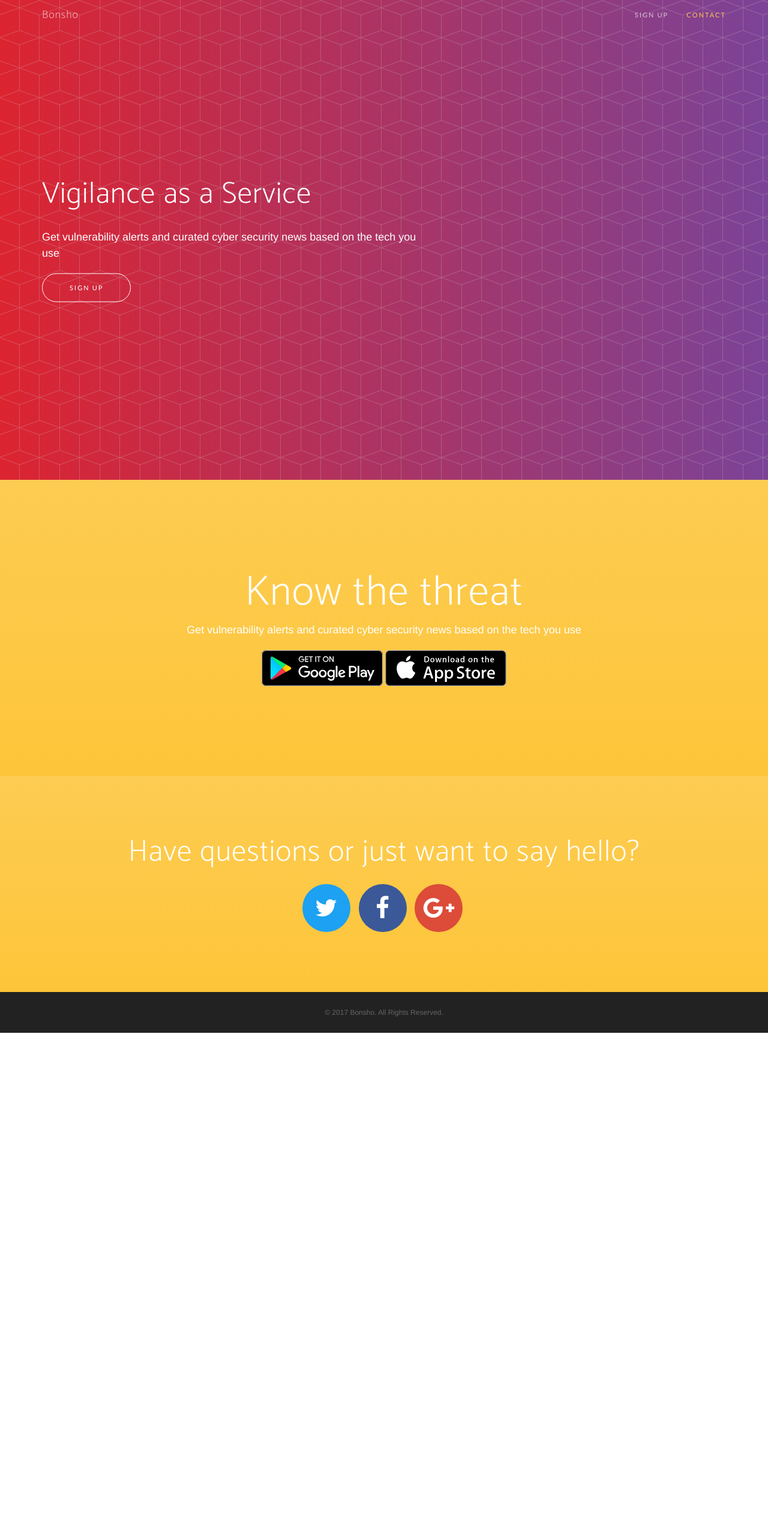
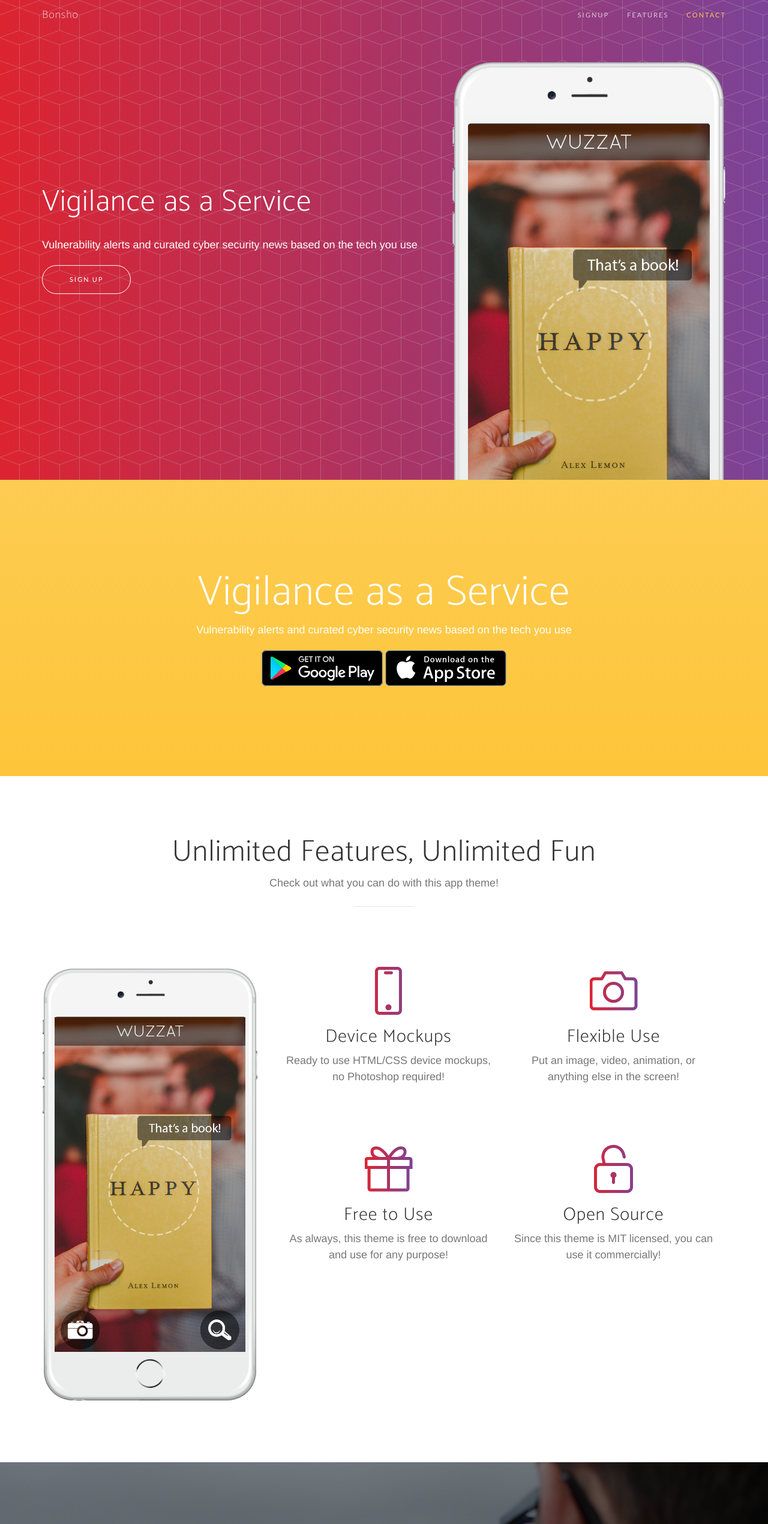
Before and after one commit to EzechukwuJI/lerikos.github.io, a website: page index.html in a window 1280 px wide. Shown: the top 2541 px of the page at 60% size. Before the commit the page ends 1722 px from the top, so only its background shows below. Drawn offline with nearby package versions, Linux system fonts and the light colour scheme; a web font is replaced by a local one.

Commit message:
Adding back sections
New process - need to tab out deletions

```diff
--- a/index.html
+++ b/index.html
@@ -52,7 +52,10 @@
             <div class="collapse navbar-collapse" id="bs-example-navbar-collapse-1">
                 <ul class="nav navbar-nav navbar-right">
                     <li>
-                        <a class="page-scroll" href="#download">Sign up</a>
+                        <a class="page-scroll" href="#download">Signup</a>
+                    </li>
+                    <li>
+                        <a class="page-scroll" href="#features">Features</a>
                     </li>
                     <li>
                         <a class="page-scroll" href="#contact">Contact</a>
@@ -71,17 +74,19 @@
                     <div class="header-content">
                         <div class="header-content-inner">
                             <h1>Vigilance as a Service</h1>
-                            <p>Get vulnerability alerts and curated cyber security news based on the tech you use</p>
+                            <p>Vulnerability alerts and curated cyber security news based on the tech you use</p>
                             <a href="#download" class="btn btn-outline btn-xl page-scroll">Sign up</a>
                         </div>
                     </div>
                 </div>
-                <!--div class="col-sm-5">
+                <div class="col-sm-5">
                     <div class="device-container">
                         <div class="device-mockup iphone6_plus portrait white">
                             <div class="device">
                                 <div class="screen">
                                     <!-- Demo image for screen mockup, you can put an image here, some HTML, an animation, video, or anything else! -->
+                                    <img src="img/demo-screen-1.jpg" class="img-responsive" alt="">
+                                </div>
                                 <div class="button">
                                     <!-- You can hook the "home button" to some JavaScript events or just remove it -->
                                 </div>
@@ -93,12 +98,12 @@
         </div>
     </header>
 
-  <section id="download" class="download bg-primary text-center">
+    <section id="download" class="download bg-primary text-center">
         <div class="container">
             <div class="row">
                 <div class="col-md-8 col-md-offset-2">
-                    <h2 class="section-heading">Know the threat</h2>
-                    <p>Get vulnerability alerts and curated cyber security news based on the tech you use</p>
+                    <h2 class="section-heading">Vigilance as a Service</h2>
+                    <p>Vulnerability alerts and curated cyber security news based on the tech you use</p>
                     <div class="badges">
                         <a class="badge-link" href="#"><img src="img/google-play-badge.svg" alt=""></a>
                         <a class="badge-link" href="#"><img src="img/app-store-badge.svg" alt=""></a>
@@ -106,14 +111,14 @@
                 </div>
             </div>
         </div>
-    <!--/section>
+    </section>
 
-    <section id="About" class="About">
+    <section id="features" class="features">
         <div class="container">
             <div class="row">
                 <div class="col-lg-12 text-center">
                     <div class="section-heading">
-                        <h2>Unlimited About, Unlimited Fun</h2>
+                        <h2>Unlimited Features, Unlimited Fun</h2>
                         <p class="text-muted">Check out what you can do with this app theme!</p>
                         <hr>
                     </div>
@@ -126,7 +131,7 @@
                             <div class="device">
                                 <div class="screen">
                                     <!-- Demo image for screen mockup, you can put an image here, some HTML, an animation, video, or anything else! -->
-                                    <!--img src="img/demo-screen-1.jpg" class="img-responsive" alt=""> </div>
+                                    <img src="img/demo-screen-1.jpg" class="img-responsive" alt=""> </div>
                                 <div class="button">
                                     <!-- You can hook the "home button" to some JavaScript events or just remove it -->
                                 </div>
@@ -134,28 +139,59 @@
                         </div>
                     </div>
                 </div>
-
+                <div class="col-md-8">
+                    <div class="container-fluid">
+                        <div class="row">
+                            <div class="col-md-6">
+                                <div class="feature-item">
+                                    <i class="icon-screen-smartphone text-primary"></i>
+                                    <h3>Device Mockups</h3>
+                                    <p class="text-muted">Ready to use HTML/CSS device mockups, no Photoshop required!</p>
+                                </div>
+                            </div>
+                            <div class="col-md-6">
+                                <div class="feature-item">
+                                    <i class="icon-camera text-primary"></i>
+                                    <h3>Flexible Use</h3>
+                                    <p class="text-muted">Put an image, video, animation, or anything else in the screen!</p>
+                                </div>
+                            </div>
+                        </div>
+                        <div class="row">
+                            <div class="col-md-6">
+                                <div class="feature-item">
+                                    <i class="icon-present text-primary"></i>
+                                    <h3>Free to Use</h3>
+                                    <p class="text-muted">As always, this theme is free to download and use for any purpose!</p>
+                                </div>
+                            </div>
+                            <div class="col-md-6">
+                                <div class="feature-item">
+                                    <i class="icon-lock-open text-primary"></i>
+                                    <h3>Open Source</h3>
+                                    <p class="text-muted">Since this theme is MIT licensed, you can use it commercially!</p>
+                                </div>
                             </div>
                         </div>
                     </div>
                 </div>
             </div>
         </div>
-    <!--/section-->
+    </section>
 
-    <!--section class="cta"-->
-        <!--div class="cta-content"-->
-            <!--div class="container"-->
-                <!--h2>Stop waiting.<br>Start building.</h2-->
-                <!--a href="#contact" class="btn btn-outline btn-xl page-scroll">Let's Get Started!</a>
+    <section class="cta">
+        <div class="cta-content">
+            <div class="container">
+                <h2>Stop waiting.<br>Start building.</h2>
+                <a href="#contact" class="btn btn-outline btn-xl page-scroll">Let's Get Started!</a>
             </div>
         </div>
-        <div class="overlay"></div-->
+        <div class="overlay"></div>
     </section>
 
     <section id="contact" class="contact bg-primary">
         <div class="container">
-            <h2>Have questions or just want to say hello?</h2>
+            <h2>We <i class="fa fa-heart"></i> new friends!</h2>
             <ul class="list-inline list-social">
                 <li class="social-twitter">
                     <a href="#"><i class="fa fa-twitter"></i></a>
@@ -172,7 +208,18 @@
 
     <footer>
         <div class="container">
-            <p>&copy; 2017 Bonsho. All Rights Reserved.</p>
+            <p>&copy; 2016 Start Bootstrap. All Rights Reserved.</p>
+            <!--ul class="list-inline">
+                <li>
+                    <a href="#">Privacy</a>
+                </li>
+                <li>
+                    <a href="#">Terms</a>
+                </li>
+                <li>
+                    <a href="#">FAQ</a>
+                </li>
+            </ul-->
         </div>
     </footer>
 
```
